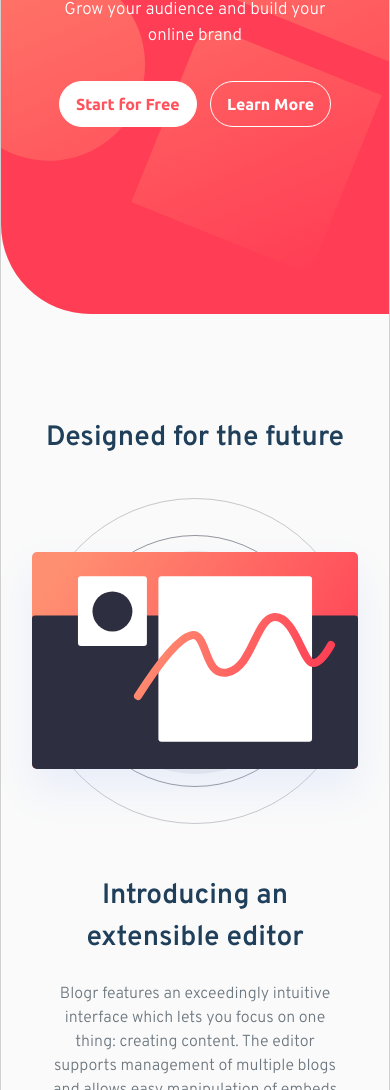
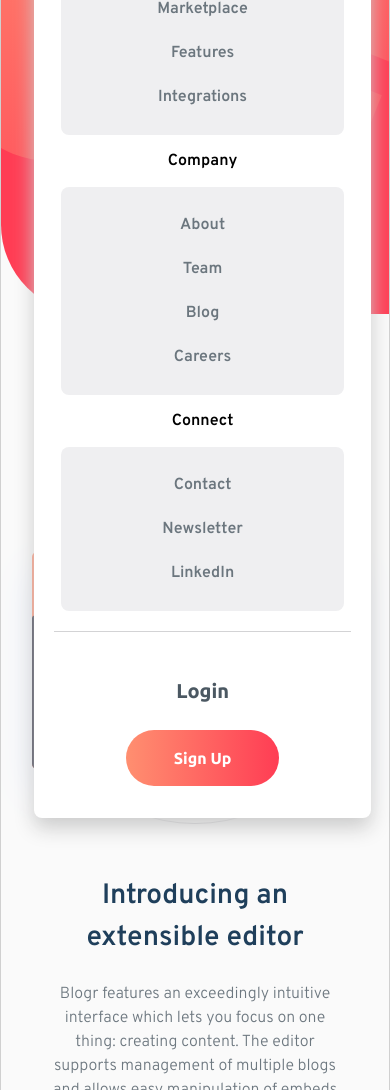
Before and after one commit to tib-source/Blogr-landing-page, a plain HTML site: page index.html in a window 390 px wide. Shown: the part 312-1402 px from the top of the page. Drawn offline with Linux system fonts and the light colour scheme.

Commit message:
styled the  hamburger menu and dropdown elements

```diff
--- a/app/scss/style.scss
+++ b/app/scss/style.scss
@@ -27,9 +27,81 @@
         display: flex;
         align-items: center;
         cursor: pointer;
+        position: relative;
 
         &__links{
-            display: none;
+            display: block;
+            width: 0.9 * 375px;
+            position: absolute;
+            left: -910%;
+            top: 50px;
+            background: $white;
+            display: flex;
+            flex-direction: column;
+            padding: 2rem 1.25rem;
+            font-family: $overpass;
+            box-shadow: 0 10px 20px #ccc;
+            border-radius: 0.5em;
+
+            .drop{
+                width: 100%;
+                border: none;
+                background: none;
+                font-family: $overpass;
+                font-size: toRem(16);
+                font-weight: 600;
+                padding: 1rem;
+            }
+
+            .dropdown-content{
+                width: 95%;
+                display: flex;
+                flex-direction: column;
+                align-items: center;
+                margin: auto;
+                background: #EFEFF1;
+                padding: 1em;
+                border-radius: 0.5em;
+                color: $body;
+
+                a{
+                    text-decoration: none;
+                    color: $body;
+                    padding: 10px 0 ;
+                    font-weight: 600;
+                    opacity: 0.8;
+                }
+            }
+
+            .line{
+                width: 100%;
+                height: 1px;
+                opacity: 0.2;
+                background: $footerbg;
+                margin: 20px 0;
+            }
+            .login, .signup{
+                margin: auto;
+                text-decoration: none;
+                color: $white;
+                font-weight: 700;
+                font-family: $ubuntu;
+                margin-top: 0.5rem  ;
+                padding: 1rem 3rem;
+                font-size: 16px;
+                border-radius: 5rem;
+                background: linear-gradient(to left, $secondRed,$firstRed);
+            }
+            .login{
+                background: none;
+                color: $body;
+                font-size: toRem(20);
+            }
+
+        }
+
+        .display{
+            display: block;
         }
 
 
--- a/index.html
+++ b/index.html
@@ -50,7 +50,7 @@
                 <a href="#">LinkedIn</a>
               </div>
             </div>
-            <hr>
+            <div class="line"></div>
             <a href="#" class="login">Login</a>
             <a href="#" class="signup">Sign Up</a>
           </div>
```
Also changed, not shown: app/scss/style.css, 1 other file.
